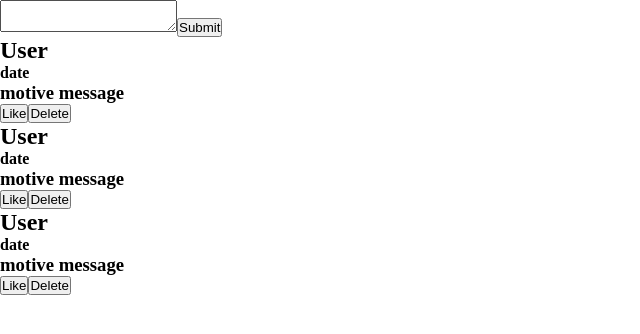
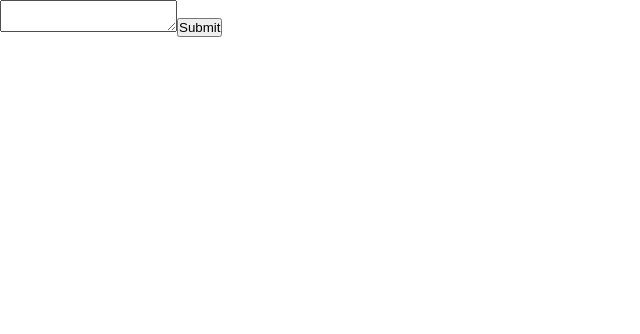
Before and after one commit to Laika-Beats/thought-motive-app, a React (Create React App) app in the folder Client/: page / in a window 1280 px wide. Shown: the top 334 px of the page, without its empty margins (0-640 px from the left). Built offline with nearby package versions, Linux system fonts and the light colour scheme.

Commit message:
delete motives

```diff
--- a/Client/src/App.js
+++ b/Client/src/App.js
@@ -1,11 +1,20 @@
+import { useState } from "react";
 import MotiveFeed from "./components/Motives/MotiveFeed";
 import CreateMotive from "./components/CreateMotive/CreateMotive";
 
 function App() {
+  const [textInput, setTextInput] = useState("");
+  const [motives, setMotives] = useState([]);
+
   return (
     <div className="App">
-      <CreateMotive />
-      <MotiveFeed />
+      <CreateMotive
+        textInput={textInput}
+        setTextInput={setTextInput}
+        motives={motives}
+        setMotives={setMotives}
+      />
+      <MotiveFeed motives={motives} setMotives={setMotives} />
     </div>
   );
 }
--- a/Client/src/components/CreateMotive/CreateMotive.js
+++ b/Client/src/components/CreateMotive/CreateMotive.js
@@ -1,9 +1,6 @@
 import React, { useState } from "react";
 
-const CreateMotive = () => {
-  const [textInput, setTextInput] = useState("");
-  const [motives, setMotives] = useState([]);
-
+const CreateMotive = ({ textInput, setTextInput, motives, setMotives }) => {
   const motiveInputHandler = (event) => {
     setTextInput(event.target.value);
   };
--- a/Client/src/components/Motives/Motive.js
+++ b/Client/src/components/Motives/Motive.js
@@ -1,13 +1,17 @@
 import React from "react";
 
-const Motive = () => {
+const Motive = ({ motive, motives, setMotives }) => {
+  const deleteMotive = () => {
+    console.log(motive);
+    setMotives(motives.filter((state) => state !== motive));
+  };
   return (
     <div>
       <h2>User</h2>
       <h4>date</h4>
-      <h3>motive message</h3>
+      <h3>{motive}</h3>
       <button>Like</button>
-      <button>Delete</button>
+      <button onClick={deleteMotive}>Delete</button>
     </div>
   );
 };
--- a/Client/src/components/Motives/MotiveFeed.js
+++ b/Client/src/components/Motives/MotiveFeed.js
@@ -1,12 +1,12 @@
 import React from "react";
 import Motive from "./Motive";
 
-const MotiveFeed = () => {
+const MotiveFeed = ({ motives, setMotives }) => {
   return (
     <div>
-      <Motive />
-      <Motive />
-      <Motive />
+      {motives.map((motive) => (
+        <Motive motive={motive} motives={motives} setMotives={setMotives} />
+      ))}
     </div>
   );
 };
```
